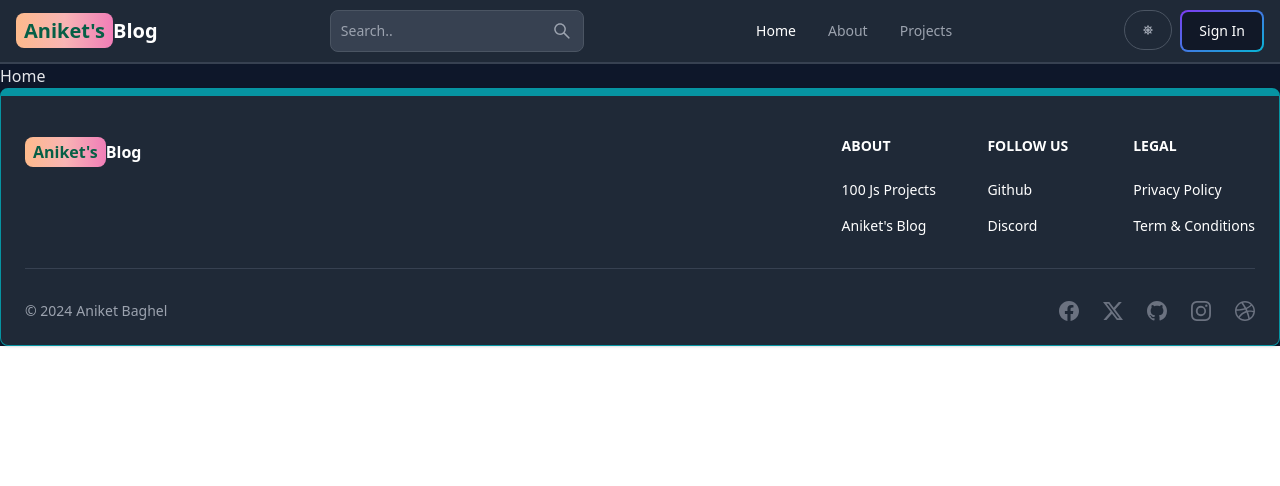
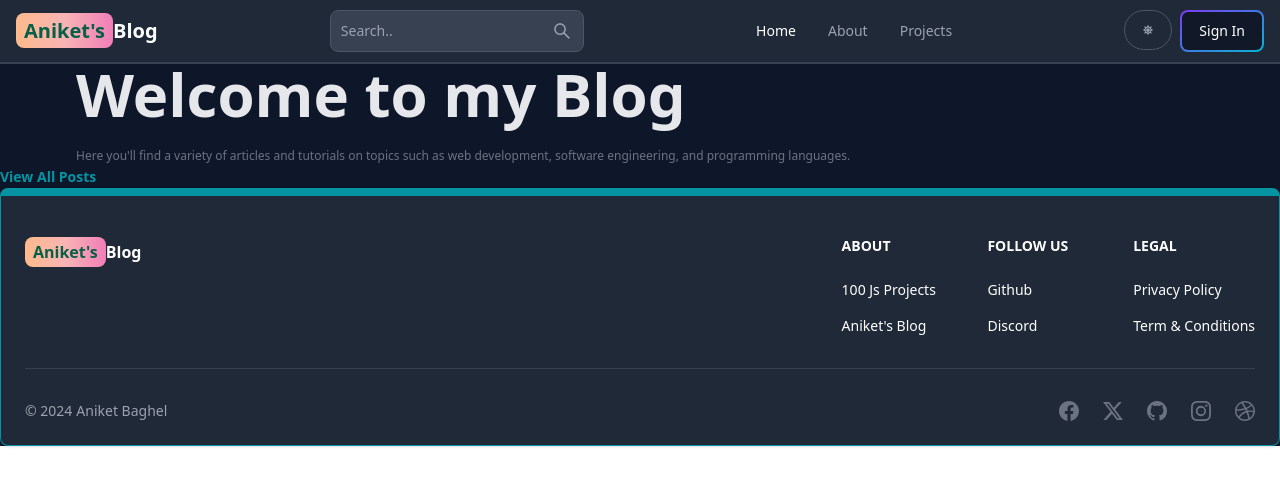
Before and after one commit to Bamof25th/BlogApp, a React (Vite) app in the folder client/: page / in a window 1280 px wide. Shown: the top 486 px of the page. Built offline with nearby package versions, Linux system fonts and the light colour scheme; no server answers.

Commit message:
making home page

```diff
--- a/client/src/pages/Home.jsx
+++ b/client/src/pages/Home.jsx
@@ -1,9 +1,24 @@
-import React from 'react'
+// eslint-disable-next-line no-unused-vars
+import React from "react";
+import { Link } from "react-router-dom";
 
 const Home = () => {
   return (
-    <div>Home</div>
-  )
-}
+    <div>
+      <div className="flex flex-col gap-6 p-18 px-3 max-w-6xl mx-auto ">
+        <h1 className="text-3xl font-bold lg:text-6xl ">Welcome to my Blog</h1>
+        <p className="text-gray-500 text-sm sm:text-xs">
+          Here {"you'll"} find a variety of articles and tutorials on topics such as
+          web development, software engineering, and programming languages.
+        </p>
+      </div>
+      <Link to="/search"
+      className="text-xs sm:text-sm text-teal-500 font-bold hover:underline"
+      >
+        View All Posts
+      </Link>
+    </div>
+  );
+};
 
-export default Home
+export default Home;
```
